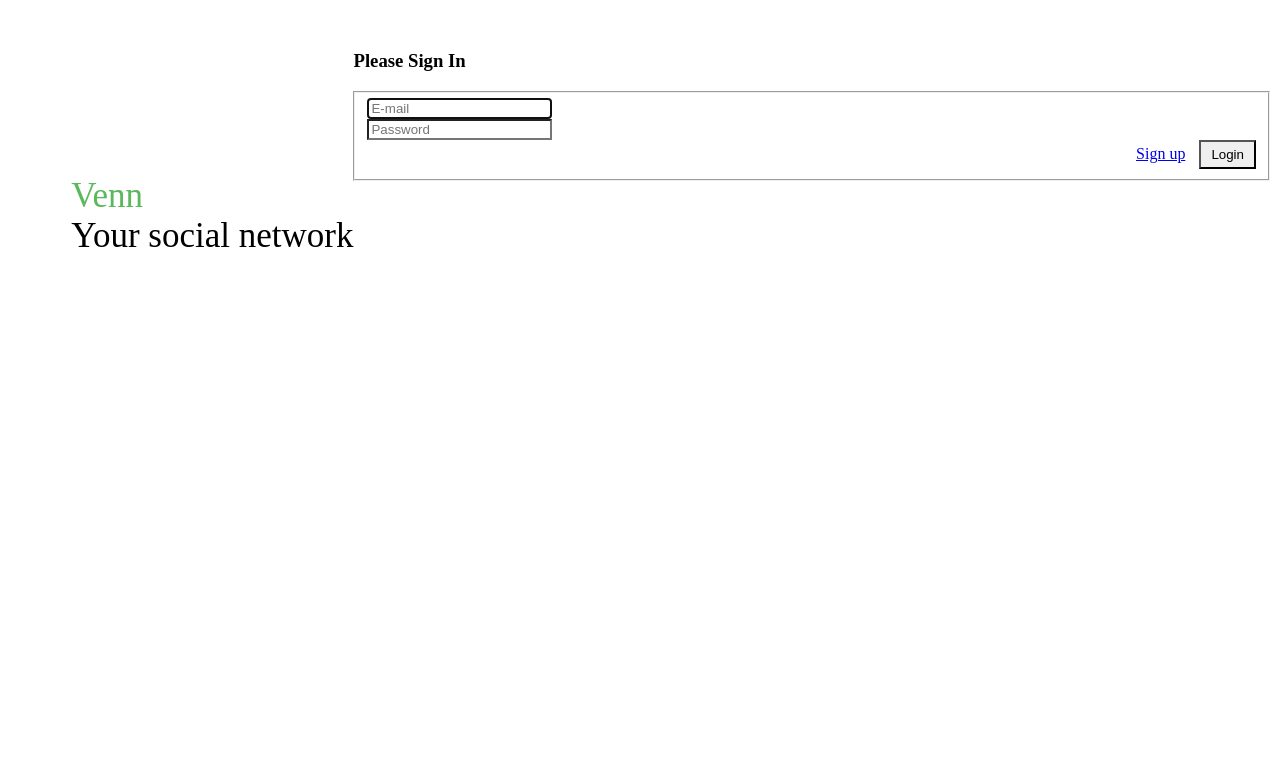
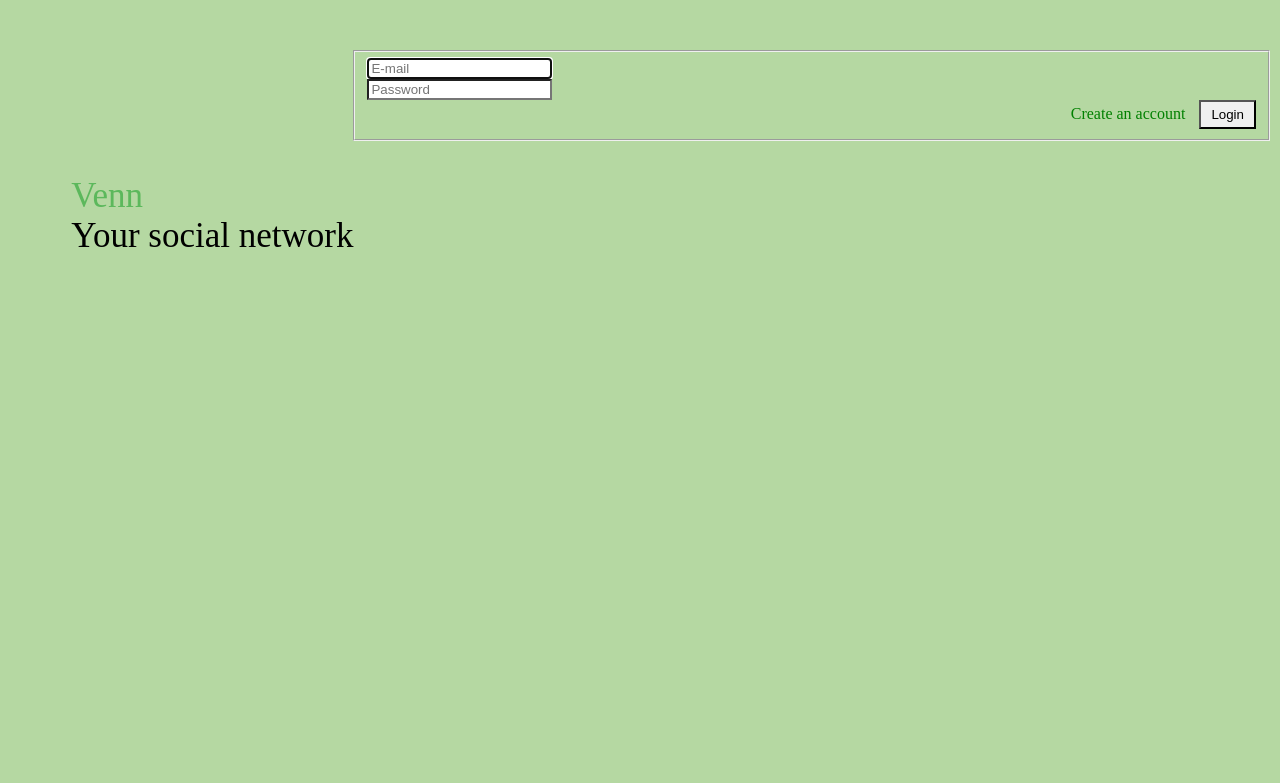
Before and after one commit to norim13/venn, a PHP site: page /pages/login.php in a window 1280 px wide. Shown: the top 783 px of the page. Run offline with PHP 8.4, Linux system fonts and the light colour scheme.

Commit message:
minor changes in login css

```diff
--- /dev/null
+++ b/proj/assets/css/footer.css
@@ -0,0 +1,3 @@
+footer {
+	text-align:center;
+}
--- a/proj/assets/css/login.css
+++ b/proj/assets/css/login.css
@@ -1,3 +1,7 @@
+body {
+	background-color: #B5D8A2;
+}
+
 .header {
 	margin-top: 10%;
 	margin-left: 5%;
@@ -6,7 +10,7 @@
 	font-weight: 200;
 }
 
-.header div span{
+.header div span {
 	color: rgb(92,184,92) !important;
 }
 
@@ -35,3 +39,7 @@ div#login_btns {
 #login_container{
 	margin-top: 50px;
 }
+
+footer {
+	display: none;
+}
--- a/proj/index.php
+++ b/proj/index.php
@@ -8,7 +8,7 @@ switch ($currentPage) {
 	include 'pages/login.php';
 	break;
 
-	case 'signUp':
+	case 'signup':
 	include 'pages/signup.php';
 	break;
 
--- a/proj/pages/footer.php
+++ b/proj/pages/footer.php
@@ -1,5 +1,5 @@
-	<footer >
-		<p style="text-align:center;">Copyright © 2015 Venn</p>
+	<footer>
+		<p>Copyright © 2015 Venn</p>
 	</footer>
 
 	<!-- jQuery -->
--- a/proj/pages/header.php
+++ b/proj/pages/header.php
@@ -38,6 +38,8 @@
 
         <link href="assets/css/body.css" rel="stylesheet">
 
+        <link href="assets/css/footer.css" rel="stylesheet">
+
         <link href="assets/css/pannels.css" rel="stylesheet">
 
         <link href="assets/frameworks/animate.css" rel="stylesheet">
--- a/proj/pages/login.php
+++ b/proj/pages/login.php
@@ -13,9 +13,9 @@
 		<div class="row">
 			<div class="col-md-4 col-md-offset-4">
 				<div class="login-panel panel panel-default">
-					<div class="panel-heading">
-						<h3 class="panel-title">Please Sign In</h3>
-					</div>
+					<!--<div class="panel-heading">
+						<h3 class="panel-title">Sign in</h3>
+					</div>-->
 					<div class="panel-body">
 						<form role="form">
 							<fieldset>
@@ -27,7 +27,7 @@
 								</div>
 
 								<div id="login_btns">
-									<a href="index.php?page=signUp" class="btn btn-lg btn-success">Sign up</a>
+									<a id="signup_back" href="index.php?page=signup"> Create an account </a>
 									<input class="btn btn-lg btn-success" type="button" value="Login">
 								</div>
 							</fieldset>
--- a/proj/pages/signup.php
+++ b/proj/pages/signup.php
@@ -14,9 +14,9 @@
 		<div class="row">
 			<div class="col-md-4 col-md-offset-4">
 				<div class="login-panel panel panel-default">
-					<div class="panel-heading">
+					<!--<div class="panel-heading">
 						<h3 class="panel-title"> Sign Up</h3>
-					</div>
+					</div>-->
 					<div class="panel-body">
 						<form role="form">
 							<fieldset>
```
